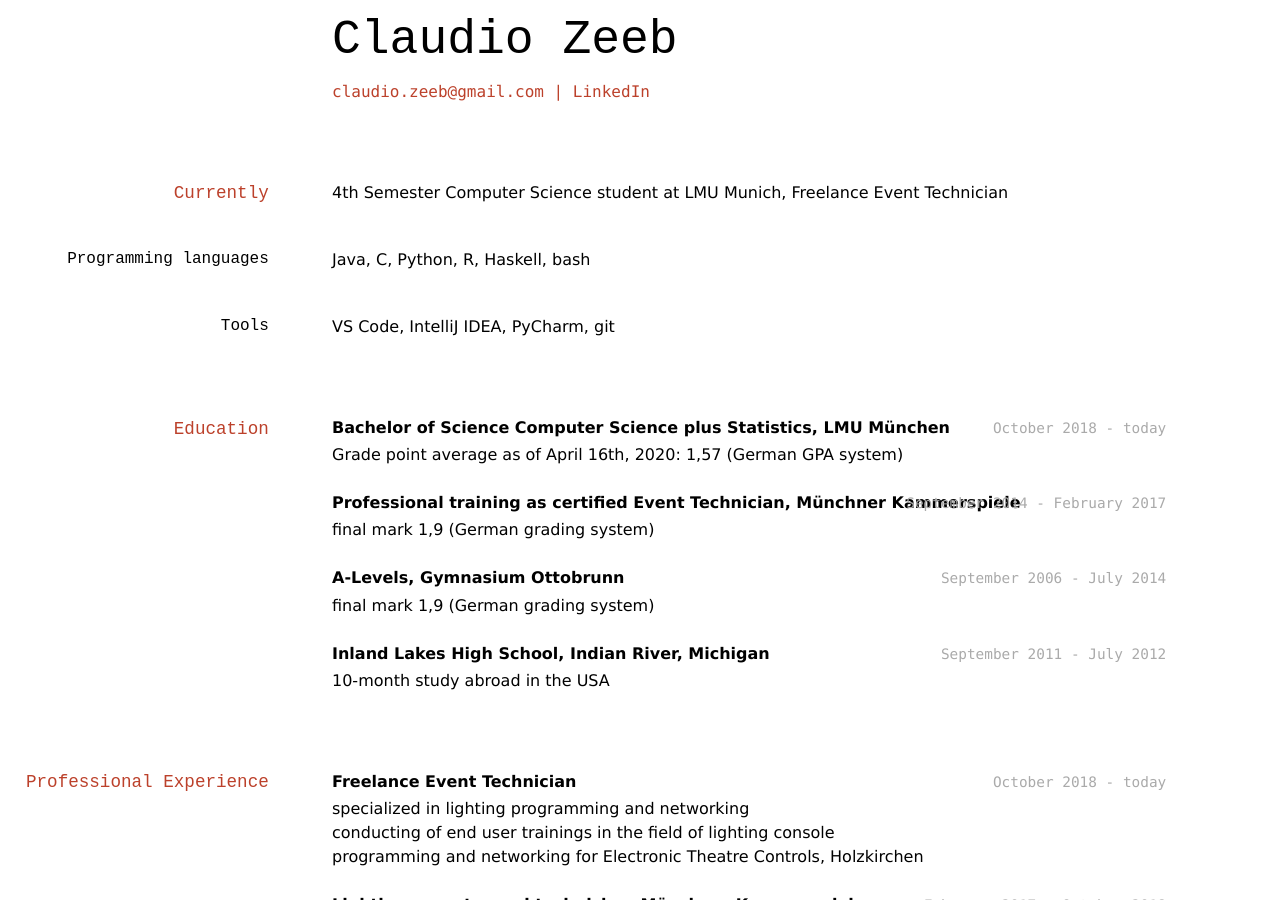
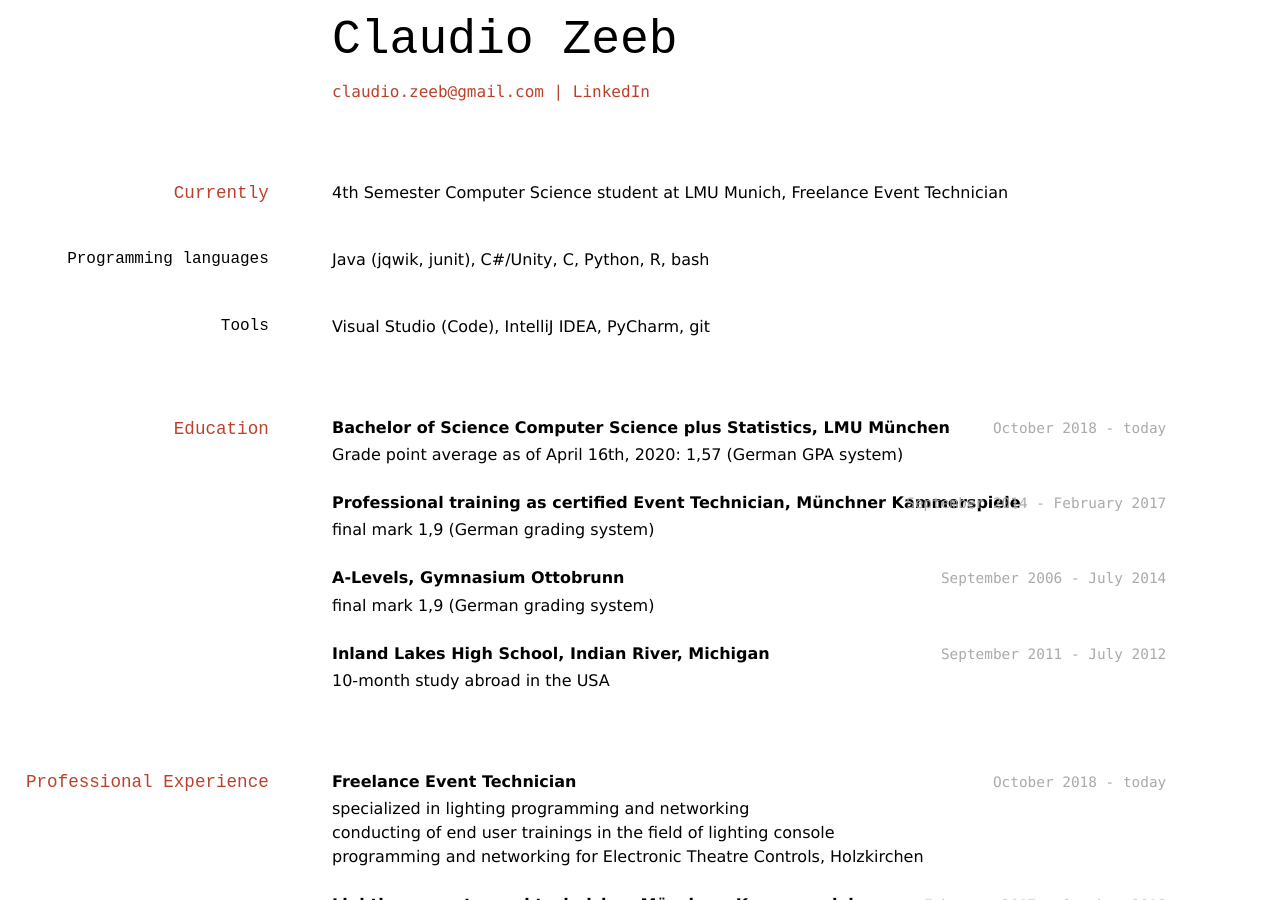
Before and after one commit to cluuu/markdown-cv, a Jekyll site: the page built from index_en.md, in a window 1280 px wide and 900 px high. Built offline with Jekyll 4.4.1, drawn with Linux system fonts in a browser that asks for light colours.

Commit message:
Update index_en.md

```diff
--- a/index_en.md
+++ b/index_en.md
@@ -16,11 +16,11 @@ title: Claudio Zeeb's CV
 
 ### Programming languages
 
-Java, C, Python, R, Haskell, bash
+Java (jqwik, junit), C#/Unity, C, Python, R, bash
 
 ### Tools
 
-VS Code, IntelliJ IDEA, PyCharm, git
+Visual Studio (Code), IntelliJ IDEA, PyCharm, git
 
 ## Education
 
```
